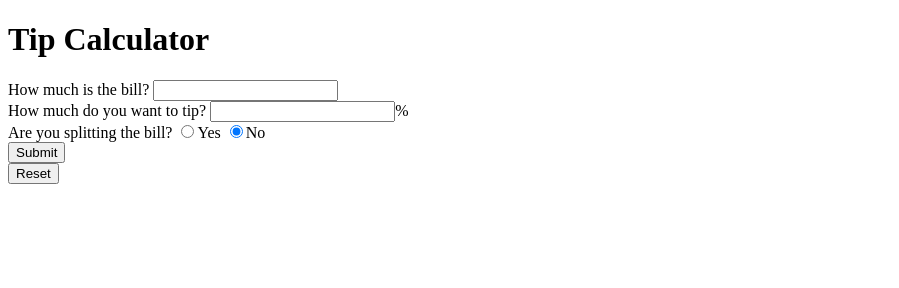
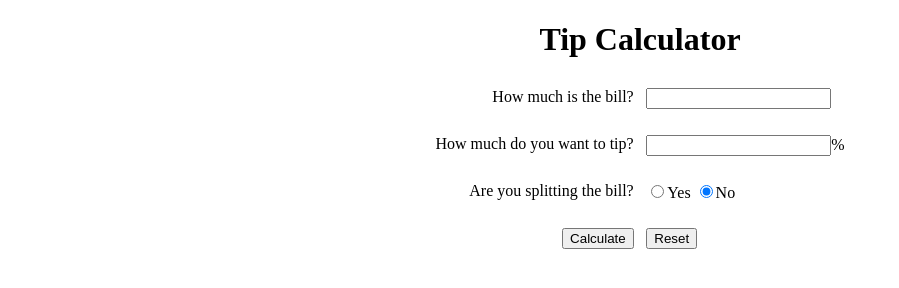
Before and after one commit to RyanBirch/Tip-Calculator, a plain HTML site: page index.html in a window 1280 px wide. Shown: the whole page, without its empty margins (0-899 px from the left). Drawn offline with Linux system fonts and the light colour scheme.

Commit message:
aligned form elements

```diff
--- a/assets/logic.js
+++ b/assets/logic.js
@@ -1,17 +1,19 @@
-let tipForm = document.getElementById('tip-form')
-let result = document.getElementById('result')
-let reset = document.getElementById('reset')
+const tipForm = document.getElementById('tip-form')
+const result = document.getElementById('result')
+const reset = document.getElementById('reset')
 
 // hide or show split option depending on user input
-let splitOption = document.getElementById('split-option')
+const splitOption = document.getElementById('split-option')
 splitOption.style.display = 'none'
 
-let confirmSplit = document.getElementById('confirm-split')
+// show if the user wants to split the bill
+const confirmSplit = document.getElementById('confirm-split')
 confirmSplit.addEventListener('click', () => {
     splitOption.style.display = 'block'
 })
 
-let noSplit = document.getElementById('no-split')
+// hide if the user doesn't want to split the bill
+const noSplit = document.getElementById('no-split')
 noSplit.addEventListener('click', () => {
     splitOption.style.display = 'none'
 })
@@ -41,9 +43,8 @@ tipForm.addEventListener('submit', () => {
 })
 
 
-// reset input fields and html
+// reset html
 reset.addEventListener('click', () => {
-    tipForm.reset()
     splitOption.style.display = 'none'
     result.innerHTML = ''
 })
--- a/assets/style.css
+++ b/assets/style.css
@@ -0,0 +1,29 @@
+.wrapper {
+    text-align: center;
+    position: relative;
+}
+
+.row::after {
+    content: "";
+    clear: both;
+    display: table;
+}
+
+.left {
+    width: 49.5%;
+    float: left;
+    text-align: right;
+    margin-top: 0.5em;
+}
+
+.right {
+    width: 49.5%;
+    float: right;
+    text-align: left;
+    margin-top: 0.5em;
+}
+
+#result {
+    text-align: center;
+    margin-top: 0.5em;
+}
--- a/index.html
+++ b/index.html
@@ -9,25 +9,42 @@
 </head>
 <body>
 
+    <div class="wrapper">
+
         <h1>Tip Calculator</h1>
 
         <form id="tip-form">
-        How much is the bill?
-            <input type="text" name="bill" required><br>
-        How much do you want to tip?
-            <input type="text" name="percent" required>%<br>
-        Are you splitting the bill?
+            <div class="row">
+                <div class="left">How much is the bill?</div>
+                <div class="right"><input type="text" name="bill" required></div>
+            </div>
+            <br>
+            <div class="row">
+                <div class="left">How much do you want to tip?</div>
+                <div class="right"><input type="text" name="percent" required>%</div>
+            </div>
+            <br>
+            <div class="row">
+                <div class="left">Are you splitting the bill?</div>
+                <div class="right">
                     <input type="radio" name="split" value="yes" id="confirm-split">Yes
-            <input type="radio" name="split" value="no" id="no-split" checked>No<br>
+                    <input type="radio" name="split" value="no" id="no-split" checked>No
+                </div>
+            </div>
+            <br>
+            <div class="row">
                 <div id="split-option">
-            Between how many people?
-                <input type="number" name="between" step="1"><br>
+                    <div class="left">Between how many people?</div>
+                    <div class="right"><input type="number" name="between" step="1"></div><br>
                 </div>
-        <input type="submit" value="Submit" id="submit-form">
+            </div>
+            <div class="left"><button type="submit" id="submit-form">Calculate</button></div>
+            <div class="right"><button type="reset" id="reset">Reset</button></div>
         </form>
-    <button type="button" id="reset">Reset</button>
 
         <div id="result"></div>
+
+    </div> <!-- wrapper -->
 
     <script src="assets/logic.js"></script>
 </body>
```
Lines whose indentation alone changed are shown as unchanged.
